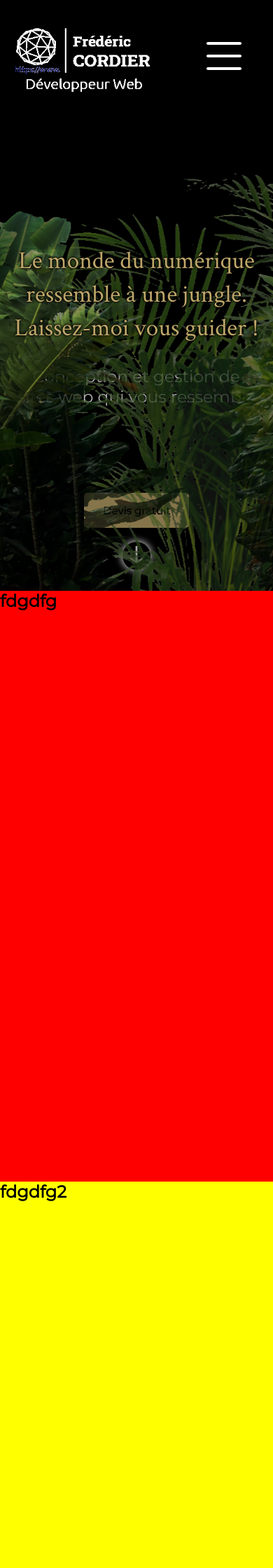
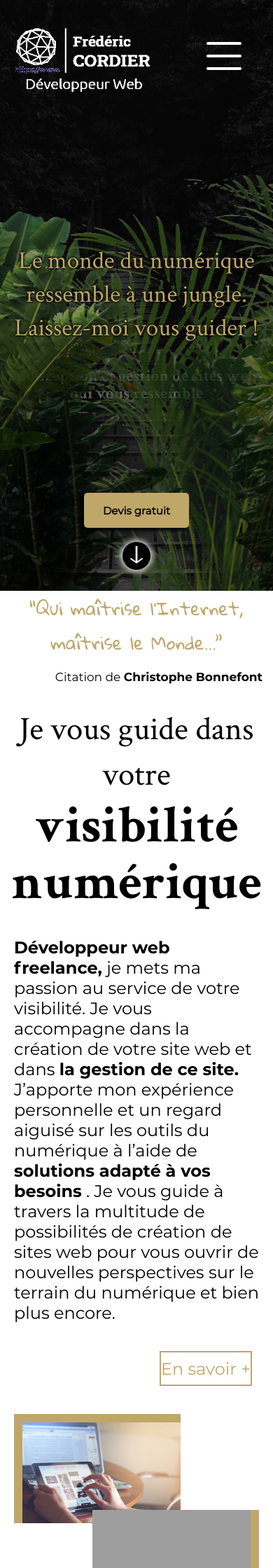
Before and after one commit to Fcordier7921/my_company, a PHP site: page / in a window 390 px wide. Shown: the top 2240 px of the page at 70% size. Run offline with PHP 8.4, Linux system fonts and the light colour scheme; grey boxes are pictures that could not be loaded.

Commit message:
fin de la section aceuille, section a propos => reste a faire le responsive

```diff
--- a/assets/style/style.css
+++ b/assets/style/style.css
@@ -44,7 +44,24 @@
 }
 
 body {
+    width: 100vw;
     font-family: 'Montserrat Regular', Arial, Helvetica, sans-serif;
+    overflow-x: hidden;
+}
+
+h2 {
+    font-family: 'Crimson Text Bold', Arial, Helvetica, sans-serif;
+    font-weight: bold;
+}
+
+h3 {
+    font-family: 'Crimson Text Regular', Arial, Helvetica, sans-serif;
+    font-weight: 100;
+}
+
+span {
+    font-family: 'Montserrat Bold', Arial, Helvetica, sans-serif;
+    font-weight: bold;
 }
 
 
@@ -56,7 +73,7 @@ header {
     display: flex;
     align-items: center;
     position: fixed;
-    z-index: 600;
+    z-index: 900;
 }
 
 header img {
@@ -74,7 +91,7 @@ header img {
     margin-left: auto;
     margin-right: 30px;
     position: relative;
-    z-index: 500;
+    z-index: 800;
 }
 
 .contLigne {
--- a/assets/style/styleIndex.css
+++ b/assets/style/styleIndex.css
@@ -4,11 +4,15 @@
     width: 100vw;
     height: 100vh;
     position: relative;
-    background-color: black;
+    background-image: url(../img/fontweiwe.jpg);
+    background-size: cover;
+    background-position: center;
+    background-repeat: no-repeat;
     overflow-x: hidden;
 }
 
 .contenaireAnimation {
+    background-color: black;
     width: 100vw;
     height: 100vh;
     position: absolute;
@@ -209,14 +219,113 @@
 /*----------about---------------------*/
 
 #about {
-    background-color: red;
     width: 100vw;
-    height: 100vh;
+    display: flex;
+    flex-direction: column;
+    justify-content: center;
+    overflow-x: hidden;
 }
 
-#about h2 {
-    background-color: red;
-    height: 100vh;
+.quotes {
+    width: 100%;
+    font-family: 'Gloria Hallelujah Regular', 'Times New Roman', Times, serif;
+    color: #BFA76A;
+}
+
+.quotes p:nth-child(1) {
+    font-size: 25px;
+    text-align: center;
+}
+
+.quotes p:nth-child(2) {
+    font-family: 'Montserrat Regular', 'Times New Roman', Times, serif;
+    color: black;
+    font-size: 17px;
+    text-align: end;
+    margin: 15px;
+    justify-content: center;
+    margin-bottom: 30px;
+}
+
+.bodyAbout {
+    width: 100%;
+    display: flex;
+    flex-direction: column;
+    justify-content: center;
+}
+
+.bodyAbout .titleAbout {
+    width: 100%;
+    margin-bottom: 30px;
+}
+
+.bodyAbout .titleAbout h3 {
+    font-size: 12vw;
+    text-align: center;
+    margin-bottom: 10px;
+}
+
+.bodyAbout .titleAbout h2 {
+    font-size: 19vw;
+    text-align: center;
+}
+
+.bodyAbout .textImgAbout {
+    width: 100%;
+    padding: 0 20px 0 20px;
+    font-size: 1.5rem;
+    display: flex;
+    justify-content: center;
+    flex-direction: column;
+}
+
+.bodyAbout .textImgAbout .findOutMore {
+    justify-self: end;
+    height: 50px;
+    margin: 40px 10px;
+    border: 2px solid #BFA76A;
+    display: flex;
+    align-items: center;
+    text-align: center;
+}
+
+.bodyAbout .textImgAbout .findOutMore a {
+    width: 100%;
+    text-decoration: none;
+    color: #BFA76A;
+}
+
+.bodyAbout .textImgAbout .imgAbout {
+    width: 100%;
+    height: 75vw;
+    position: relative;
+    margin-bottom: 30px;
+}
+
+.imgAboutOne,
+.imgAboutTwo {
+    width: 61vw;
+    height: 40vw;
+    background-color: #BFA76A;
+    position: relative;
+}
+
+.textImgAbout .imgAbout .imgAboutOne img,
+.textImgAbout .imgAbout .imgAboutTwo img {
+    width: 58vw;
+    height: 37vw;
+}
+
+.textImgAbout .imgAbout .imgAboutOne img {
+    position: absolute;
+    right: 0;
+    bottom: 0;
+}
+
+.imgAboutTwo {
+    position: absolute;
+    right: 0;
+    bottom: 0;
 }
 
 
--- a/index.html
+++ b/index.html
@@ -95,7 +95,37 @@
         </div>
     </section>
     <secttion id="about">
-        <h2>fdgdfg</h2>
+        <div class="quotes">
+            <p>“Qui maîtrise l'Internet, maîtrise le Monde...”</p>
+            <p>Citation de <span>Christophe Bonnefont</span></p>
+        </div>
+        <div class="bodyAbout">
+            <div class="titleAbout">
+                <h3>Je vous guide dans votre </h3>
+                <h2>visibilité numérique</h2>
+            </div>
+            <div class="textImgAbout">
+                <div class="txtAbout">
+                    <p><span>Développeur web    freelance,</span> je mets ma passion au service de votre visibilité. Je vous accompagne dans la création de votre site web et dans <span>la gestion de ce site.</span> J’apporte mon expérience personnelle et
+                        un regard aiguisé sur les outils du numérique à l’aide de <span>solutions adapté à vos besoins</span> . Je vous guide à travers la multitude de possibilités de création de sites web pour vous ouvrir de nouvelles perspectives sur
+                        le terrain du numérique et bien plus encore.
+                    </p>
+                    <div class="findOutMore">
+                        <a href="index.html">En savoir + </a>
+                    </div>
+                </div>
+                <div class="imgAbout">
+                    <div class="imgAboutOne">
+                        <img src="assets/img/responsive-web-site-screenshot.jpg" alt="image d'un développeur disignent un site web">
+                    </div>
+                    <div class="imgAboutTwo">
+                        <img src="assets/img/pexels-tranmautritam-326518.jpg" alt="image d'écran d'écran d'ordinateur ou l'on consoit un design de site web">
+                    </div>
+                </div>
+            </div>
+        </div>
+
+
 
     </secttion>
     <secttion id="services">
```
Also changed, not shown: other parts of assets/style/styleIndex.css (+40 -3 lines), assets/js/app.js (+59 -4 lines), assets/img/fontweiwe.jpg (added), assets/img/responsive-web-site-screenshot.jpg.
